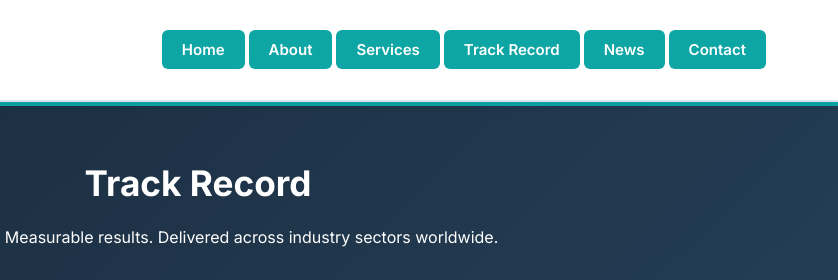
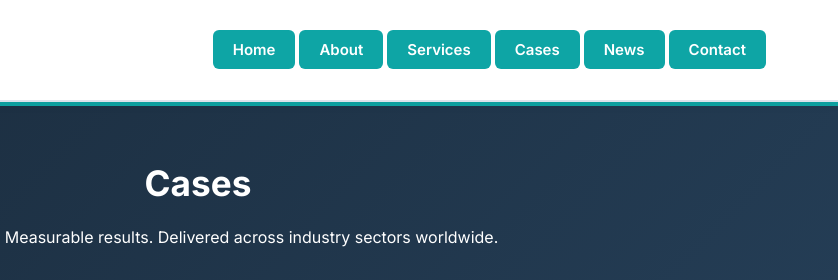
Before and after one commit to simdyns/simdyns-website, a plain HTML site: page cases/index.html in a window 1280 px wide. Shown: the top 280 px of the page, 442-1280 px from the left. Drawn offline with Linux system fonts and the light colour scheme.

Commit message:
Rename Track Record back to Cases sitewide

```diff
--- a/cases/index.html
+++ b/cases/index.html
@@ -3,7 +3,7 @@
 <head>
   <meta charset="UTF-8">
   <meta name="viewport" content="width=device-width, initial-scale=1.0">
-  <title>Track Record – SimDyns</title>
+  <title>Cases – SimDyns</title>
   <link rel="stylesheet" href="../assets/css/style.css">
 </head>
 <body>
@@ -18,7 +18,7 @@
         <li><a href="../index.html">Home</a></li>
         <li><a href="../about/index.html">About</a></li>
         <li><a href="../services/index.html">Services</a></li>
-        <li><a href="../cases/index.html" class="active">Track Record</a></li>
+        <li><a href="../cases/index.html" class="active">Cases</a></li>
         <li><a href="../publications/index.html">News</a></li>
         <li><a href="../contact/index.html">Contact</a></li>
       </ul>
@@ -32,7 +32,7 @@
 <!-- PAGE BANNER -->
 <div class="page-banner">
   <div class="page-banner-inner">
-    <h1>Track Record</h1>
+    <h1>Cases</h1>
     <p>Real projects. Measurable results. Delivered across industry sectors worldwide.</p>
   </div>
 </div>
@@ -302,7 +302,7 @@
       <ul>
         <li><a href="../about/index.html">About Us</a></li>
         <li><a href="../services/index.html">Our Services</a></li>
-        <li><a href="../cases/index.html">Track Record</a></li>
+        <li><a href="../cases/index.html">Cases</a></li>
         <li><a href="../publications/index.html">Latest News</a></li>
         <li><a href="../contact/index.html">Contact</a></li>
       </ul>
```
Also changed, not shown: about/index.html (+1 -1 lines), contact/index.html (+1 -1 lines), index.html (+3 -3 lines), services/index.html (+1 -1 lines).
